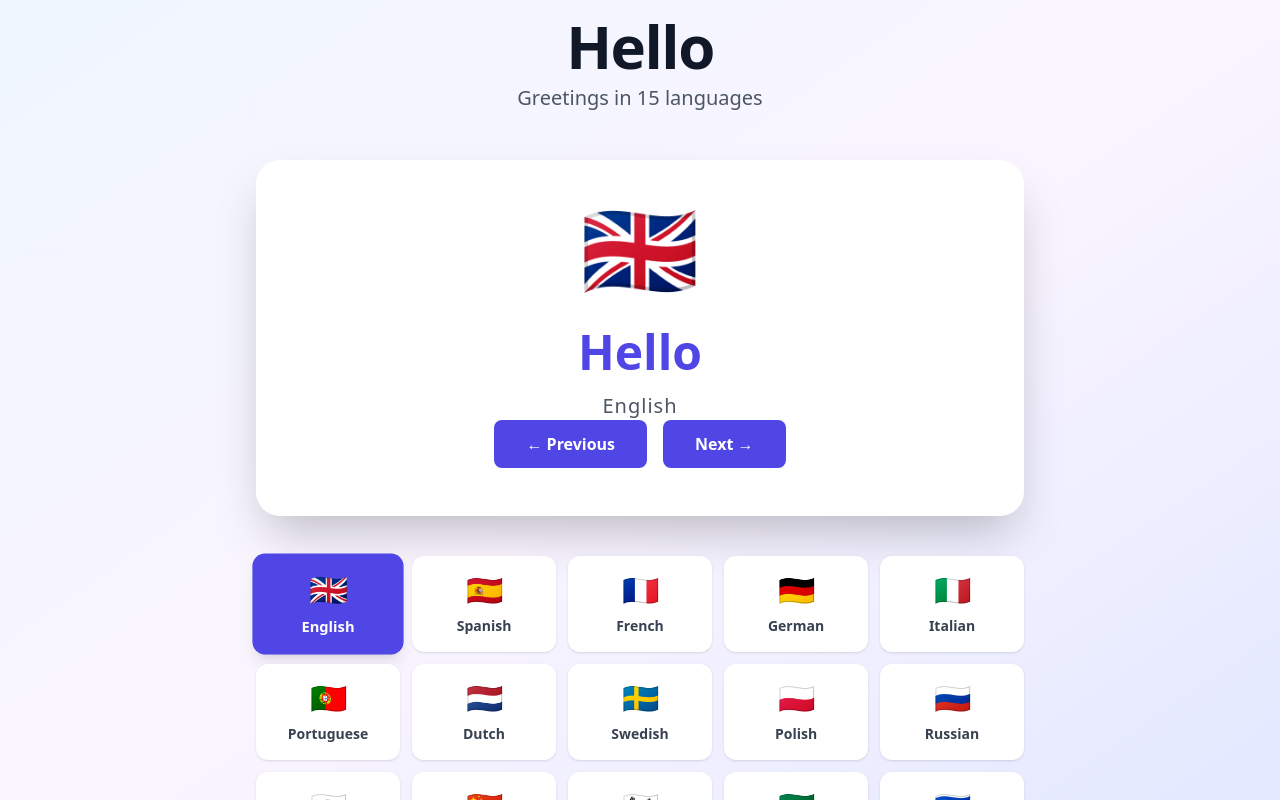
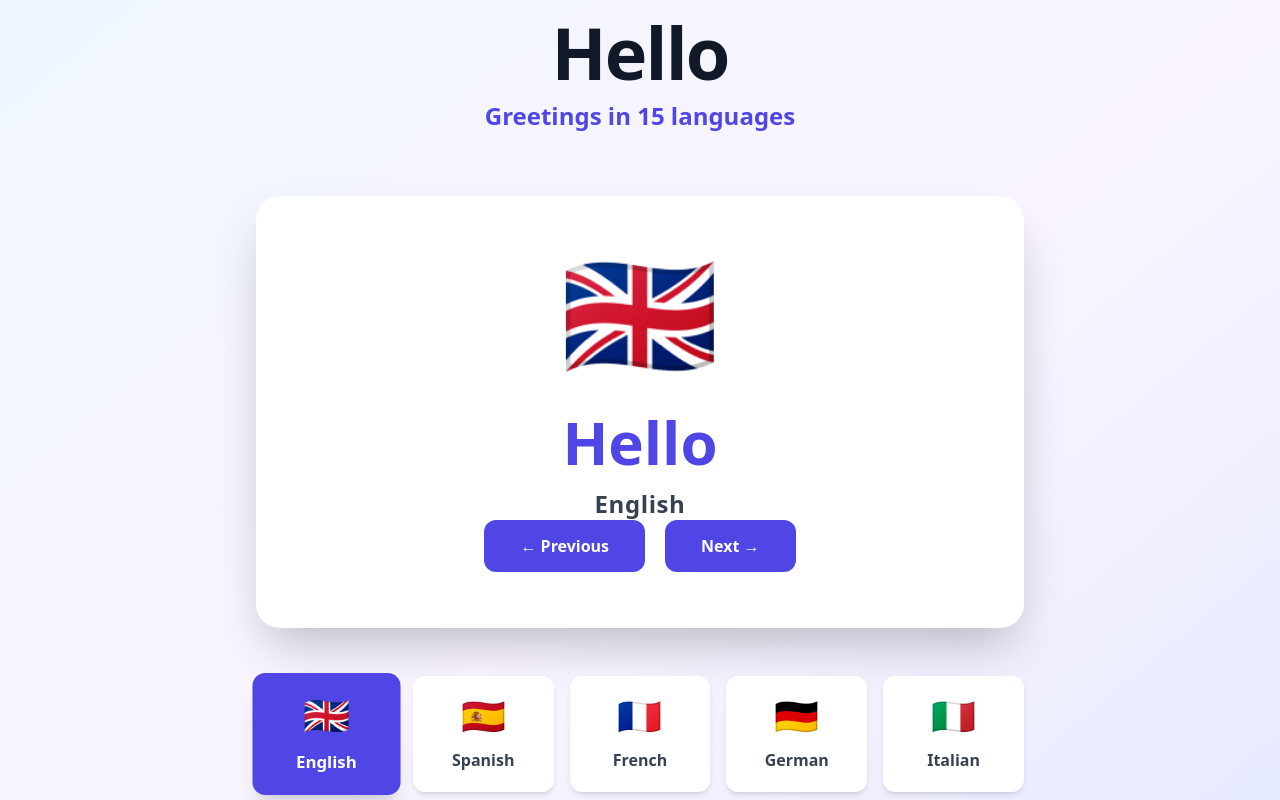
Before and after one commit to ecrent/app-ideas-showcase, a React (Vite) app in the folder apps/14-hello/: page / in a window 1280 px wide. Shown: the top 800 px of the page. Built offline with nearby package versions, Linux system fonts and the light colour scheme.

Commit message:
enhance ui with improved typography, spacing, and visual hierarchy

```diff
--- a/apps/14-hello/src/App.tsx
+++ b/apps/14-hello/src/App.tsx
@@ -25,47 +25,47 @@ export default function App() {
   return (
     <div className="min-h-screen bg-gradient-to-br from-blue-50 via-purple-50 to-indigo-100 flex items-center justify-center p-4">
       <div className="max-w-3xl w-full">
-        <div className="text-center mb-8 sm:mb-12">
-          <h1 className="text-5xl sm:text-6xl font-bold text-gray-900 mb-2 tracking-tight">Hello</h1>
-          <p className="text-lg sm:text-xl text-gray-600">Greetings in 15 languages</p>
+        <div className="text-center mb-12 sm:mb-16">
+          <h1 className="text-6xl sm:text-7xl font-bold text-gray-900 mb-3 tracking-tight">Hello</h1>
+          <p className="text-xl sm:text-2xl text-indigo-600 font-semibold">Greetings in 15 languages</p>
         </div>
 
-        <div className="bg-white rounded-3xl shadow-2xl p-8 sm:p-12 text-center mb-8 sm:mb-10 min-h-72 sm:min-h-80 flex flex-col justify-center">
-          <div key={selectedIndex} className="text-7xl sm:text-8xl mb-4 sm:mb-6 animate-bounce [animation-duration:1s] origin-center">{current.flag}</div>
-          <div className="space-y-2">
-            <h2 key={`greeting-${selectedIndex}`} className="text-4xl sm:text-5xl font-bold text-indigo-600 mb-2 sm:mb-4 transition-all duration-300">{current.greeting}</h2>
-            <p key={`language-${selectedIndex}`} className="text-lg sm:text-xl text-gray-600 mb-8 sm:mb-12 tracking-wider font-medium">{current.language}</p>
+        <div className="bg-white rounded-3xl shadow-2xl p-8 sm:p-14 text-center mb-10 sm:mb-12 min-h-72 sm:min-h-80 flex flex-col justify-center items-center">
+          <div key={selectedIndex} className="text-8xl sm:text-9xl mb-6 sm:mb-8 animate-bounce [animation-duration:1s] origin-center">{current.flag}</div>
+          <div className="space-y-3 w-full">
+            <h2 key={`greeting-${selectedIndex}`} className="text-5xl sm:text-6xl font-bold text-indigo-600 mb-3 sm:mb-4 transition-all duration-300">{current.greeting}</h2>
+            <p key={`language-${selectedIndex}`} className="text-xl sm:text-2xl text-gray-700 mb-10 sm:mb-12 tracking-wide font-semibold">{current.language}</p>
           </div>
 
-          <div className="flex flex-wrap gap-3 sm:gap-4 justify-center">
+          <div className="flex flex-wrap gap-4 sm:gap-5 justify-center">
             <button
               onClick={() => setSelectedIndex((i) => (i - 1 + GREETINGS.length) % GREETINGS.length)}
-              className="px-6 sm:px-8 py-2.5 sm:py-3 bg-indigo-600 text-white rounded-lg font-semibold hover:bg-indigo-700 hover:shadow-lg active:scale-95 focus-visible:outline-2 focus-visible:outline-offset-2 focus-visible:outline-indigo-400 transition-all transform duration-200"
+              className="px-7 sm:px-9 py-3 sm:py-3.5 bg-indigo-600 text-white rounded-xl font-semibold hover:bg-indigo-700 hover:shadow-xl active:scale-95 focus-visible:outline-2 focus-visible:outline-offset-2 focus-visible:outline-indigo-400 transition-all transform duration-200"
             >
               ← Previous
             </button>
             <button
               onClick={() => setSelectedIndex((i) => (i + 1) % GREETINGS.length)}
-              className="px-6 sm:px-8 py-2.5 sm:py-3 bg-indigo-600 text-white rounded-lg font-semibold hover:bg-indigo-700 hover:shadow-lg active:scale-95 focus-visible:outline-2 focus-visible:outline-offset-2 focus-visible:outline-indigo-400 transition-all transform duration-200"
+              className="px-7 sm:px-9 py-3 sm:py-3.5 bg-indigo-600 text-white rounded-xl font-semibold hover:bg-indigo-700 hover:shadow-xl active:scale-95 focus-visible:outline-2 focus-visible:outline-offset-2 focus-visible:outline-indigo-400 transition-all transform duration-200"
             >
               Next →
             </button>
           </div>
         </div>
 
-        <div className="grid grid-cols-3 sm:grid-cols-4 md:grid-cols-5 gap-2 sm:gap-3">
+        <div className="grid grid-cols-3 sm:grid-cols-4 md:grid-cols-5 gap-3 sm:gap-4">
           {GREETINGS.map((item, index) => (
             <button
               key={index}
               onClick={() => setSelectedIndex(index)}
-              className={`p-3 sm:p-4 rounded-xl font-semibold transition-all duration-200 transform active:scale-95 cursor-pointer focus-visible:outline-2 focus-visible:outline-offset-2 focus-visible:outline-indigo-400 ${
+              className={`p-4 sm:p-5 rounded-xl font-semibold transition-all duration-200 transform active:scale-95 cursor-pointer focus-visible:outline-2 focus-visible:outline-offset-2 focus-visible:outline-indigo-400 ${
                 index === selectedIndex
-                  ? 'bg-indigo-600 text-white shadow-lg scale-105 hover:bg-indigo-700'
-                  : 'bg-white text-gray-700 hover:bg-gray-50 shadow hover:shadow-lg hover:scale-105'
+                  ? 'bg-indigo-600 text-white shadow-xl scale-105 hover:bg-indigo-700'
+                  : 'bg-white text-gray-700 hover:bg-gray-50 shadow-md hover:shadow-lg hover:scale-105'
               }`}
             >
-              <div className="text-2xl sm:text-3xl mb-1 sm:mb-2">{item.flag}</div>
-              <div className="text-xs sm:text-sm break-words">{item.language}</div>
+              <div className="text-3xl sm:text-4xl mb-2 sm:mb-3">{item.flag}</div>
+              <div className="text-sm sm:text-base break-words">{item.language}</div>
             </button>
           ))}
         </div>
```
Also changed, not shown: 2 other files (tests, documents, lock files or other folders).
